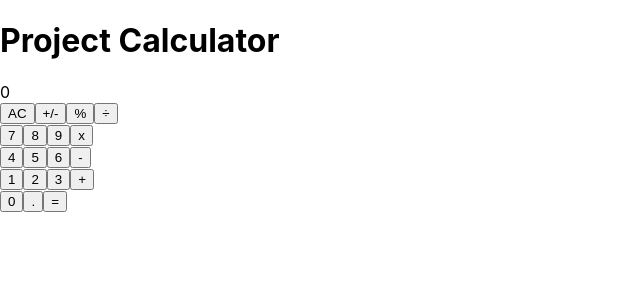
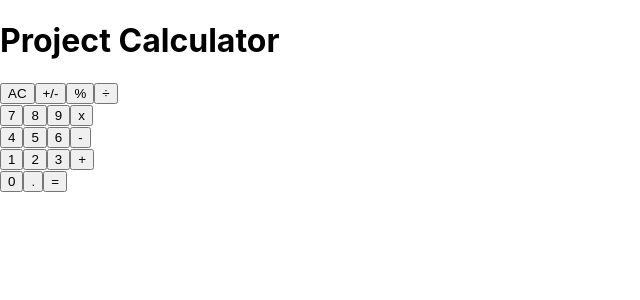
Before and after one commit to NataJenkins/react-calculator, a React (Create React App) app: page / in a window 1280 px wide. Shown: the top 300 px of the page, without its empty margins (0-640 px from the left). Built offline with nearby package versions, Linux system fonts and the light colour scheme.

Commit message:
Update App.js

```diff
--- a/src/components/App.js
+++ b/src/components/App.js
@@ -1,14 +1,14 @@
 import React from 'react';
 import ButtonPanel from './buttonPanel';
 import Display from './display';
+import calculate from '../logic/calculate';
 
 function App() {
   return (
     <>
       <h1 className="title">Project Calculator</h1>
-
       <div className="calculator">
-        <Display result={0} />
+        <Display result={calculate} />
         <ButtonPanel />
       </div>
     </>
```
